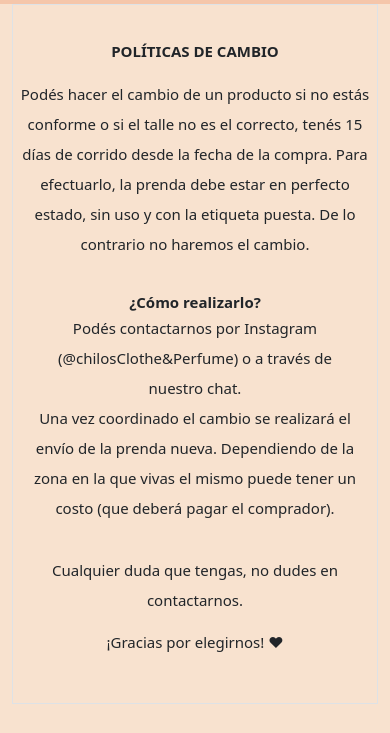
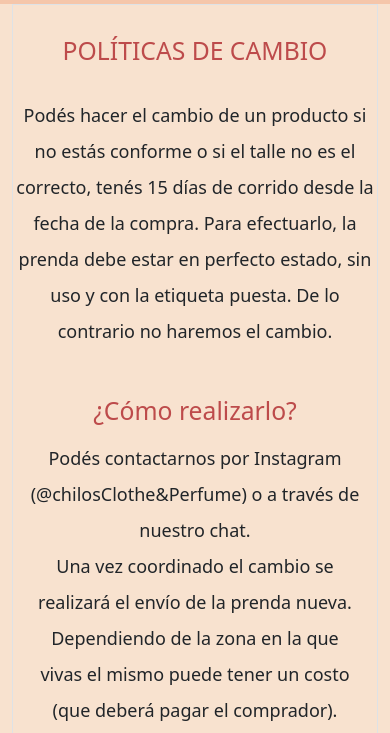
Before and after one commit to IgnacioMelo/aprendiendoGit, a website: page PAGINAS/PoliticasDeCambio.html in a window 390 px wide. Shown: the part 111-844 px from the top of the page. Drawn offline with nearby package versions, Linux system fonts and the light colour scheme.

Commit message:
ultimas modificaciones de entregaaa

```diff
--- a/PAGINAS/PoliticasDeCambio.html
+++ b/PAGINAS/PoliticasDeCambio.html
@@ -76,12 +76,12 @@
     <main class=" container mainGeneral dos  ">
             <div class="d-grid gap-2">
                 <div class=" mainGeneral__partePrincipalParrafoPoliticas   border">
-                    <p class="   mx-auto" style="width: 300px;"><strong>POLÍTICAS DE CAMBIO</strong></p>
+                    <p class="   mx-auto" style="width: 300px;"><h2>POLÍTICAS DE CAMBIO</h2></p>
                     <p class="lh-lg">
                         Podés hacer el cambio de un producto si no estás conforme o si el talle no es el correcto, tenés 15 días de corrido desde la fecha de la compra. Para efectuarlo, la prenda debe estar en perfecto estado, sin uso y con la etiqueta puesta.
                         De lo contrario no haremos el cambio.
                     </p>
-                    <ol class="p-3"><strong>¿Cómo realizarlo?</strong>
+                    <ol class="p-3"><h2>¿Cómo realizarlo?</h2>
                         <li class="lh-lg">
                             Podés contactarnos por Instagram (@chilosClothe&Perfume) o a través de nuestro chat.
                         </li>
--- a/sass/componentes/_mediaQueryDesktop.scss
+++ b/sass/componentes/_mediaQueryDesktop.scss
@@ -52,8 +52,7 @@
                 }
             }
             &__partePrincipalParrafoPoliticas{
-                padding-top: 55px;
-                font-size: 20px;
+                font-size: 22px;
             }
         }
         .footerGeneral{
--- a/sass/componentes/_mediaQueryMobile.scss
+++ b/sass/componentes/_mediaQueryMobile.scss
@@ -78,8 +78,7 @@
                 height: 700px;
             }
             &__partePrincipalParrafoPoliticas{
-                padding-top: 35px;
-                font-size: 15px;
+                font-size: 18px;
             }
         }
         .footerGeneral{
--- a/sass/componentes/_mediaQueryTablet.scss
+++ b/sass/componentes/_mediaQueryTablet.scss
@@ -73,8 +73,6 @@
                 }
             }
             &__partePrincipalParrafoPoliticas{
-                height: 700px;
-                padding-top: 35px;
                 font-size: 20px;
             }
         }
--- a/sass/main.scss
+++ b/sass/main.scss
@@ -96,8 +96,6 @@ body{
         }
         &__partePrincipalParrafoPoliticas{
             width: 100%;
-            height: 650px;
-            padding-top: 100px;
             background-color: $color-terciario;
             font-size: 22px;
             text-align: center;
```
Also changed, not shown: css/style.css.
